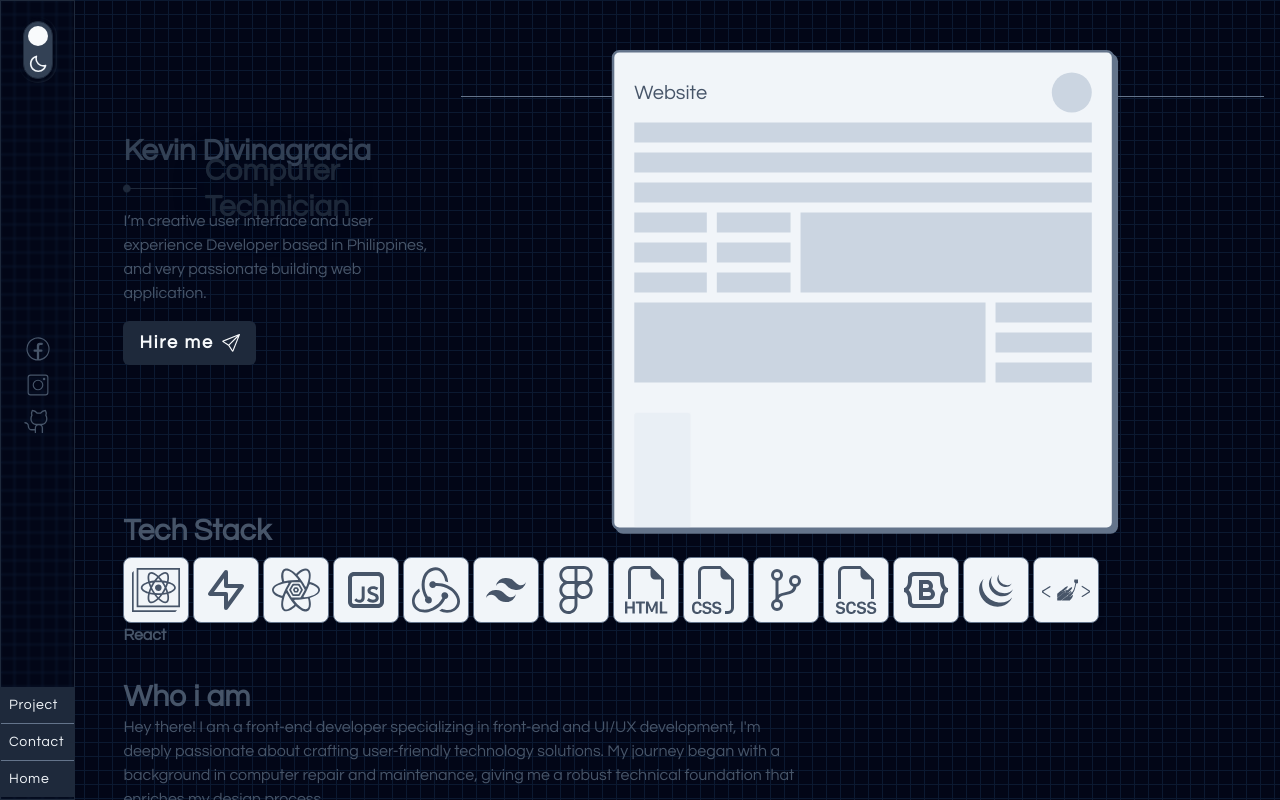
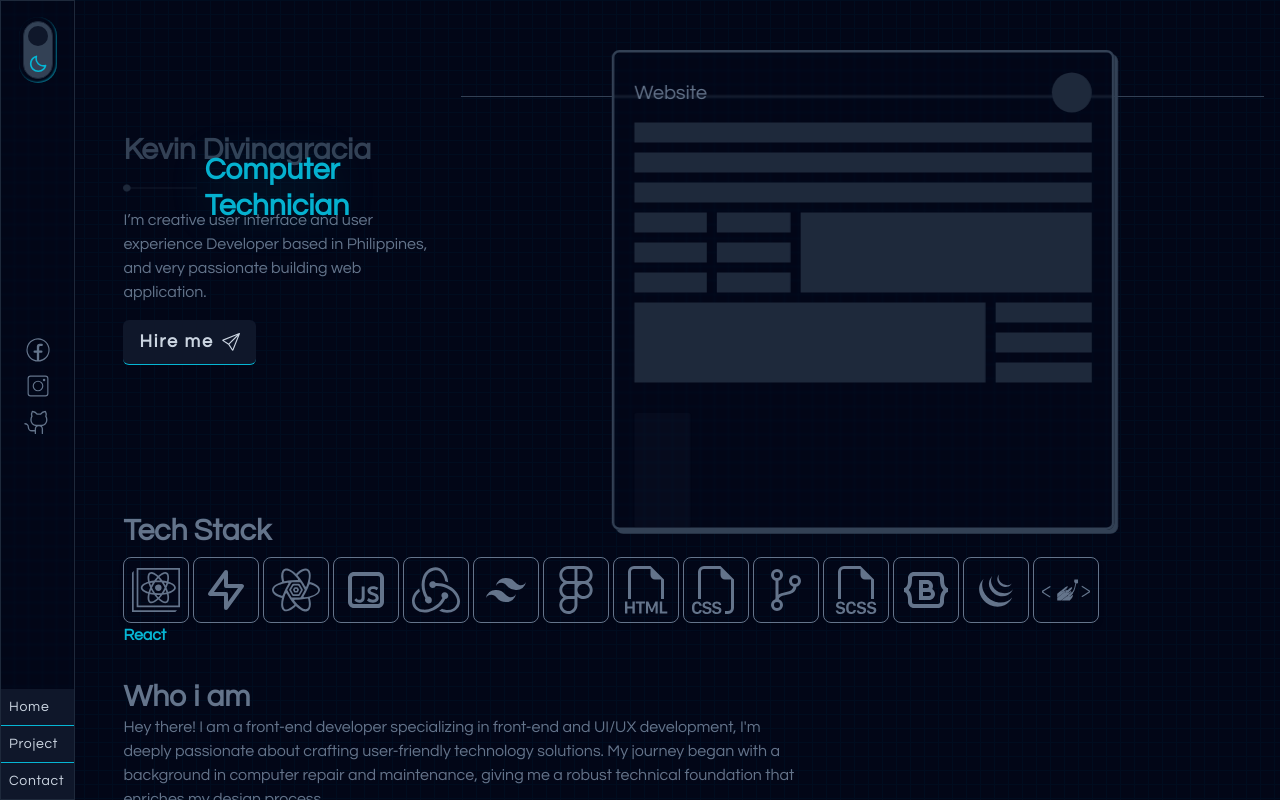
Before and after one commit to ghekghek2/portfolio2024, a React (Vite) app: page /kevinDivinagracia in a window 1280 px wide. Both pictures are taken after a click on the button 37 px from the left and 50 px from the top of the page. Shown: the top 800 px of the page. Built offline with nearby package versions, Linux system fonts and the light colour scheme.

Commit message:
DarkModeColor

```diff
--- a/src/App.css
+++ b/src/App.css
@@ -20,7 +20,7 @@
     height: 100vh;
 
     position: fixed;
-    background-color: #f1f5f9;
+
     opacity: 1;
     background-image: linear-gradient(
         #64748b 0.7000000000000001px,
@@ -32,19 +32,27 @@
         #f1f5f9 0.7000000000000001px
       );
     background-size: 14px 14px;
-    transition: opacity 0.8s ease; /* Transition the opacity property */
+    transition: opacity 0.8s ease, background-color 0.8s ease;
   }
 
   body::before {
     opacity: 0.06;
+    background-color: #f1f5f9;
   }
 
   html.dark body::before {
+    /* background-color: #020617;
+    opacity: 0;
+    background-image: linear-gradient(#0b1931 1px, transparent 1px),
+      linear-gradient(to right, #0b1931 1px, transparent 1px);
+    background-size: 14px 14px; */
+
     background-color: #020617;
-    opacity: 0; /* Initial opacity set to 0 */
-    background-image: linear-gradient(#0b1931 1px, transparent 1px),
-      linear-gradient(to right, #0b1931 1px, #020617 1px);
-    background-size: 14px 14px;
+
+    background-image: linear-gradient(#000c1f 1px, transparent 1px),
+      linear-gradient(to right, #000c1f 1px, #020617 1px);
+    background-size: 14 14px;
+
     transition: opacity 0.5s ease; /* Transition the opacity property */
   }
 
@@ -61,6 +69,10 @@
     /* -webkit-box-shadow: -2px -2px 2px 0px rgba(30, 41, 59, 0.5) inset;
     -moz-box-shadow: -2px -2px 2px 0px rgba(30, 41, 59, 0.5) inset; */
   }
+
+  html.dark .drkbtn {
+    box-shadow: -1px -1px 2px 0px rgba(6, 182, 212, 0.6) inset;
+  }
 }
 
 @layer utilities {
@@ -75,5 +87,5 @@
   }
 }
 body {
-  @apply bg-slate-100 text-slate-600 transition-colors duration-1000 ease-in-out;
+  @apply text-slate-600 dark:text-slate-500 transition-colors duration-1000 ease-in-out;
 }
--- a/src/components/BoxAnimation.jsx
+++ b/src/components/BoxAnimation.jsx
@@ -105,7 +105,7 @@ function BoxAnimation() {
         opacity: 0,
         x: "150px",
         y: "-100px",
-        ease: "power1.inOut",
+        ease: "power1.out",
       })
       // .to(" .c ", {
       //   y: "-20px",
@@ -114,7 +114,7 @@ function BoxAnimation() {
       //   ease: "power1.out",
       // })
       .from(".box4", {
-        duration: 2,
+        duration: 1,
         opacity: 0,
         x: "-100px",
         y: "100px",
@@ -126,12 +126,12 @@ function BoxAnimation() {
     <div className="w-full h-full items-center justify-center z-10  hidden md:flex   ">
       <div
         ref={container}
-        className="outline-1  c opacity-1 bg-slate-100 flex flex-col w-1/2  h-96 border-2 border-slate-500 rounded-md  gap-2 p-4 scale-125 shadow-[3px_3px_0_0_#64748b]"
+        className="outline-1  c opacity-1 bg-slate-100  dark:backdrop-blur-[1px] dark:bg-transparent  flex flex-col w-1/2  h-96 border-2 border-slate-500 dark:border-slate-700 rounded-md  gap-2 p-4 scale-125 shadow-[3px_3px_0_0_#64748b] dark:shadow-[3px_3px_0_0_#334155] "
       >
         <div className="flex flex-col gap-2 h-full">
           <div className=" flex justify-between items-center step-1 relative">
             <div className="logo">Website</div>
-            <div className="w-8 h-8 bg-slate-300 rounded-full"></div>
+            <div className="w-8 h-8 bg-slate-200 dark:bg-slate-800 rounded-full"></div>
           </div>
           <div className="flex flex-col gap-2 step-2 relative">
             <CallOuts
@@ -153,30 +153,30 @@ function BoxAnimation() {
             >
               Lorem ipsum dolor sit amet consectetur.
             </CallOuts>
-            <div className="skelefromn  h-4 bg-slate-300"></div>
-            <div className="skelefromn  h-4 bg-slate-300 "></div>
-            <div className="skelefromn  h-4 bg-slate-300"></div>
+            <div className="skelefromn  h-4 bg-slate-200 dark:bg-slate-800"></div>
+            <div className="skelefromn  h-4 bg-slate-200 dark:bg-slate-800 "></div>
+            <div className="skelefromn  h-4 bg-slate-200 dark:bg-slate-800"></div>
           </div>
           <div className="flex gap-2 items-center x ">
             <div className="flex flex-col gap-2 step-3 basis-1/4 ">
-              <div className="skelefromn  h-4 bg-slate-300"></div>
-              <div className="skelefromn h-4 bg-slate-300"></div>
-              <div className="skelefromn h-4 bg-slate-300"></div>
+              <div className="skelefromn  h-4 bg-slate-200 dark:bg-slate-800"></div>
+              <div className="skelefromn h-4 bg-slate-200 dark:bg-slate-800"></div>
+              <div className="skelefromn h-4 bg-slate-200 dark:bg-slate-800"></div>
             </div>
             <div className="flex flex-col gap-2 step-4 basis-1/4 ">
-              <div className="skelefromn  h-4 bg-slate-300"></div>
-              <div className="skelefromn  h-4 bg-slate-300"></div>
-              <div className="skelefromn  h-4 bg-slate-300"></div>
+              <div className="skelefromn  h-4 bg-slate-200 dark:bg-slate-800"></div>
+              <div className="skelefromn  h-4 bg-slate-200 dark:bg-slate-800"></div>
+              <div className="skelefromn  h-4 bg-slate-200 dark:bg-slate-800"></div>
             </div>
-            <div className="w-full basis-full h-full bg-slate-300"></div>
+            <div className="w-full basis-full h-full bg-slate-200 dark:bg-slate-800"></div>
           </div>
 
           <div className="flex gap-2 items-center  w-full y">
-            <div className="w-full h-full bg-slate-300  step-5"></div>
+            <div className="w-full h-full bg-slate-200 dark:bg-slate-800  step-5"></div>
             <div className="flex flex-col gap-2 step-6 ">
-              <div className="skelefromn w-[4.8rem] h-4 bg-slate-300"></div>
-              <div className="skelefromn w-[4.8rem]  h-4 bg-slate-300"></div>
-              <div className="skelefromn w-[4.8rem]  h-4 bg-slate-300"></div>
+              <div className="skelefromn w-[4.8rem] h-4 bg-slate-200 dark:bg-slate-800"></div>
+              <div className="skelefromn w-[4.8rem]  h-4 bg-slate-200 dark:bg-slate-800"></div>
+              <div className="skelefromn w-[4.8rem]  h-4 bg-slate-200 dark:bg-slate-800"></div>
             </div>
           </div>
 
@@ -187,13 +187,13 @@ function BoxAnimation() {
             >
               Lorem ipsum dolor sit amet consectetur.
             </CallOuts>
-            <div className="skelefromn w-20 h-full rounded-sm bg-slate-300"></div>
-            <div className="skelefromn w-20 h-full rounded-sm bg-slate-300"></div>
-            <div className="skelefromn w-20 h-full rounded-sm bg-slate-300"></div>
-            <div className="skelefromn w-20 h-full rounded-sm bg-slate-300"></div>
-            <div className="skelefromn w-20 h-full rounded-sm bg-slate-300"></div>
-            <div className="skelefromn w-20 h-full rounded-sm bg-slate-300"></div>
-            <div className="skelefromn w-20 h-full rounded-sm bg-slate-300"></div>
+            <div className="skelefromn w-20 h-full rounded-sm bg-slate-200 dark:bg-slate-800"></div>
+            <div className="skelefromn w-20 h-full rounded-sm bg-slate-200 dark:bg-slate-800"></div>
+            <div className="skelefromn w-20 h-full rounded-sm bg-slate-200 dark:bg-slate-800"></div>
+            <div className="skelefromn w-20 h-full rounded-sm bg-slate-200 dark:bg-slate-800"></div>
+            <div className="skelefromn w-20 h-full rounded-sm bg-slate-200 dark:bg-slate-800"></div>
+            <div className="skelefromn w-20 h-full rounded-sm bg-slate-200 dark:bg-slate-800"></div>
+            <div className="skelefromn w-20 h-full rounded-sm bg-slate-200 dark:bg-slate-800"></div>
           </div>
         </div>
 
--- a/src/components/SideNavbar.jsx
+++ b/src/components/SideNavbar.jsx
@@ -19,9 +19,9 @@ function SideNavbar() {
 
           </div> */}
           <div className="flex w-full justify-center flex-col  items-center  ">
-            <CiFacebook className="w-9 h-9 rounded-full p-1 hover:bg-slate-300 cursor-pointer" />
-            <CiInstagram className="w-9 h-9 rounded-full p-1 hover:bg-slate-300 cursor-pointer" />
-            <PiGithubLogoLight className="w-9 h-9 rounded-full p-1 hover:bg-slate-300 cursor-pointer" />
+            <CiFacebook className="w-9 h-9 rounded-full p-1 hover:bg-slate-300 dark:hover:bg-transparent dark:hover:text-cyan-500 cursor-pointer" />
+            <CiInstagram className="w-9 h-9 rounded-full p-1 hover:bg-slate-300 dark:hover:bg-transparent dark:hover:text-cyan-500 cursor-pointer" />
+            <PiGithubLogoLight className="w-9 h-9 rounded-full p-1 hover:bg-slate-300 dark:hover:bg-transparent dark:hover:text-cyan-500 cursor-pointer" />
           </div>
         </div>
 
--- a/src/pages/Home.jsx
+++ b/src/pages/Home.jsx
@@ -10,16 +10,20 @@ function Home() {
           <h1 className="text-3xl font-semibold text-slate-700">
             Kevin Divinagracia
           </h1>
-          <div className="text-xl text-slate-800 flex items-center h-10 gap-2 ">
+          <div className="text-xl text-slate-800  flex items-center h-10 gap-2 ">
             <div>
               <img src="/line.png" alt="" />
             </div>
 
             <div className="morphing  ">
-              <p className="word text-3xl">Front-End Developer</p>
-              <p className="word text-3xl">Computer Technician</p>
-              <p className="word text-3xl">Ui Designer</p>
-              <p className="word text-3xl">Ux Designer</p>
+              <p className="word text-3xl dark:text-cyan-500">
+                Front-End Developer
+              </p>
+              <p className="word text-3xl dark:text-cyan-500">
+                Computer Technician
+              </p>
+              <p className="word text-3xl dark:text-cyan-500">Ui Designer</p>
+              <p className="word text-3xl dark:text-cyan-500">Ux Designer</p>
               {/* <p className="word text-3xl">CSS</p>
               <p className="word text-3xl">is</p>
               <p className="word text-3xl">great!</p> */}
@@ -29,13 +33,16 @@ function Home() {
             I’m creative user interface and user experience Developer based in
             Philippines, and very passionate building web application.
           </p>
-          <Button className="mt-4 bg-slate-800 text-lg" icon={<BsSend />}>
+          <Button
+            className="mt-4 bg-slate-700 dark:bg-slate-900 border-b border-transparent dark:border-b dark:border-cyan-500  text-lg"
+            icon={<BsSend />}
+          >
             Hire me
           </Button>
         </div>
       </div>
       <div className="w-full relative mt-20 hidden md:block">
-        <div className="w-full  border-t border-slate-500"></div>
+        <div className="w-full  border-t border-slate-500 dark:border-slate-700"></div>
         <BoxAnimation />
       </div>
     </div>
--- a/src/pages/Skill.jsx
+++ b/src/pages/Skill.jsx
@@ -45,7 +45,7 @@ function Skill() {
           <IconSkill icon={SiStyledcomponents} title="Styled Components" />
         </div>
         <div className="col-span-12 md:col-span-6">
-          <div className="  font-semibold ">{text}</div>
+          <div className="  font-semibold dark:text-cyan-500">{text}</div>
         </div>
       </div>
     </Context.Provider>
--- a/src/ui/Button.jsx
+++ b/src/ui/Button.jsx
@@ -3,7 +3,7 @@ function Button({ children, className, icon, type, onClick }) {
     <button
       onClick={onClick}
       type={type}
-      className={` flex items-center gap-2 font-semibold  text-slate-50 px-4 py-2  tracking-widest rounded-md ${className}`}
+      className={` flex items-center gap-2 font-semibold  text-slate-50 dark:text-slate-300 px-4 py-2  tracking-widest rounded-md ${className}`}
     >
       {children} <span>{icon}</span>
     </button>
--- a/src/ui/CallOuts.jsx
+++ b/src/ui/CallOuts.jsx
@@ -1,7 +1,7 @@
 function CallOuts({ children, className, border }) {
   return (
     <div
-      className={`   absolute  text-slate-700 bg-slate-50 flex justify-center items-center px-2 rounded-md ${className} `}
+      className={`   absolute  text-slate-700 bg-slate-50 dark:bg-slate-800 dark:text-slate-300 flex justify-center items-center px-2 rounded-md ${className} `}
     >
       {children}s
       <div
--- a/src/ui/DarkBtn.jsx
+++ b/src/ui/DarkBtn.jsx
@@ -12,13 +12,13 @@ function DarkBtn() {
   return (
     <button
       onClick={toggleTheme}
-      className="md:text-xl flex gap-2 flex-col bg-slate-700 text-slate-100 items-center border border-slate-800 h-full p-1 rounded-full relative transition-all "
+      className="md:text-xl flex gap-2 flex-col bg-slate-700  text-slate-100 dark:text-cyan-500 items-center border border-slate-800 h-full p-1 rounded-full relative transition-all "
     >
       <GrSun />
       <BiMoon />
       <div
-        className={` w-4 h-4 md:w-5 md:h-5 bg-slate-50 rounded-full absolute  ${
-          !dark ? "bottom-1" : "top-1"
+        className={` w-4 h-4 md:w-5 md:h-5 bg-slate-50 dark:bg-slate-900  rounded-full absolute  transition-all duration-500 ${
+          !dark ? "translate-y-7" : "translate-y-0"
         }`}
       ></div>
     </button>
--- a/src/ui/IconSkill.jsx
+++ b/src/ui/IconSkill.jsx
@@ -8,7 +8,7 @@ function Icon({ icon: IconComponent, title }) {
     <div
       onMouseEnter={() => setText(title)}
       onMouseLeave={() => setText(text)}
-      className={` bg-slate-100 basis-2/12 h-14 md:h-full md:basis-0 flex items-center rounded-lg cursor-pointer shadow-md border  border-slate-500 justify-center  md:text-5xl p-2
+      className={` bg-slate-100 dark:bg-transparent basis-2/12 h-14 md:h-full md:basis-0 flex items-center rounded-lg cursor-pointer shadow-md border  border-slate-500 justify-center  md:text-5xl p-2
 `}
     >
       <IconComponent />
--- a/src/ui/NavBarLink.jsx
+++ b/src/ui/NavBarLink.jsx
@@ -6,8 +6,16 @@ import { NavLink } from "react-router-dom";
 function NavBarLink() {
   return (
     <ul className=" w-[90%] md:w-full text-sm mx-auto  ">
+      <NavLink to="/">
+        <li className="flex items-center justify-center md:justify-start text-slate-100 dark:text-slate-300 md:p-2 bg-slate-700 dark:bg-slate-900 border-b border-slate-500 dark:border-cyan-500 cursor-pointer   ">
+          <p className="hidden md:block tracking-wider ">Home</p>
+          <div className="flex justify-center items-center md:hidden h-10 text-2xl ">
+            <PiHouseLineBold />
+          </div>
+        </li>
+      </NavLink>
       <NavLink to="/project">
-        <li className="flex items-center justify-center md:justify-start text-slate-100 md:p-2 bg-slate-800 border-b border-slate-500 cursor-pointer">
+        <li className="flex items-center justify-center md:justify-start text-slate-100 dark:text-slate-300 md:p-2 bg-slate-700 dark:bg-slate-900 border-b border-slate-500 dark:border-cyan-500 cursor-pointer">
           <p className="hidden md:block tracking-wider">Project</p>
           <div className="flex justify-center items-center md:hidden h-10 text-2xl ">
             <LuLayoutDashboard />
@@ -15,18 +23,10 @@ function NavBarLink() {
         </li>
       </NavLink>
       <NavLink to="/email">
-        <li className="flex items-center justify-center md:justify-start text-slate-100 md:p-2 bg-slate-800 border-b border-slate-500 cursor-pointer">
+        <li className="flex items-center justify-center md:justify-start text-slate-100 dark:text-slate-300 md:p-2 bg-slate-700 dark:bg-slate-900 ">
           <p className="hidden md:block tracking-wider">Contact</p>
           <div className="flex justify-center items-center md:hidden h-10 text-2xl ">
             <MdForwardToInbox />
-          </div>
-        </li>
-      </NavLink>
-      <NavLink to="/">
-        <li className="flex items-center justify-center md:justify-start text-slate-100 md:p-2 bg-slate-800 mb-[0.10rem]  cursor-pointer  ">
-          <p className="hidden md:block tracking-wider ">Home</p>
-          <div className="flex justify-center items-center md:hidden h-10 text-2xl ">
-            <PiHouseLineBold />
           </div>
         </li>
       </NavLink>
```
